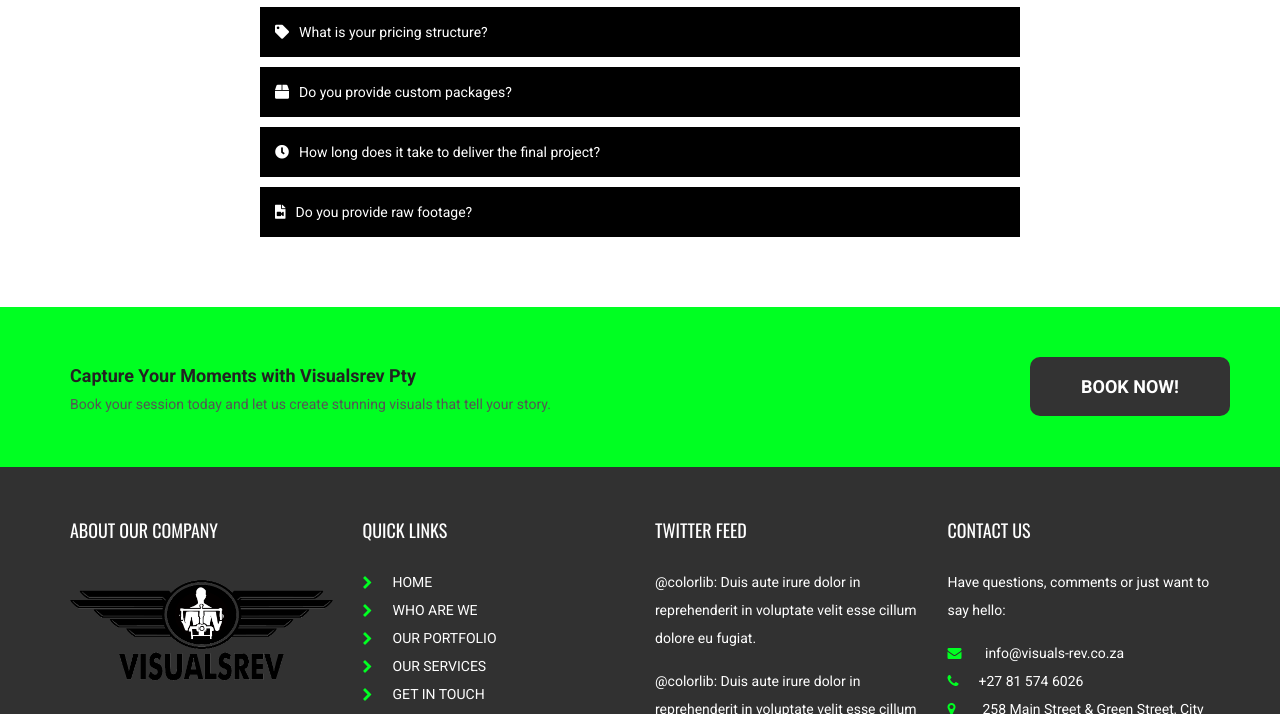
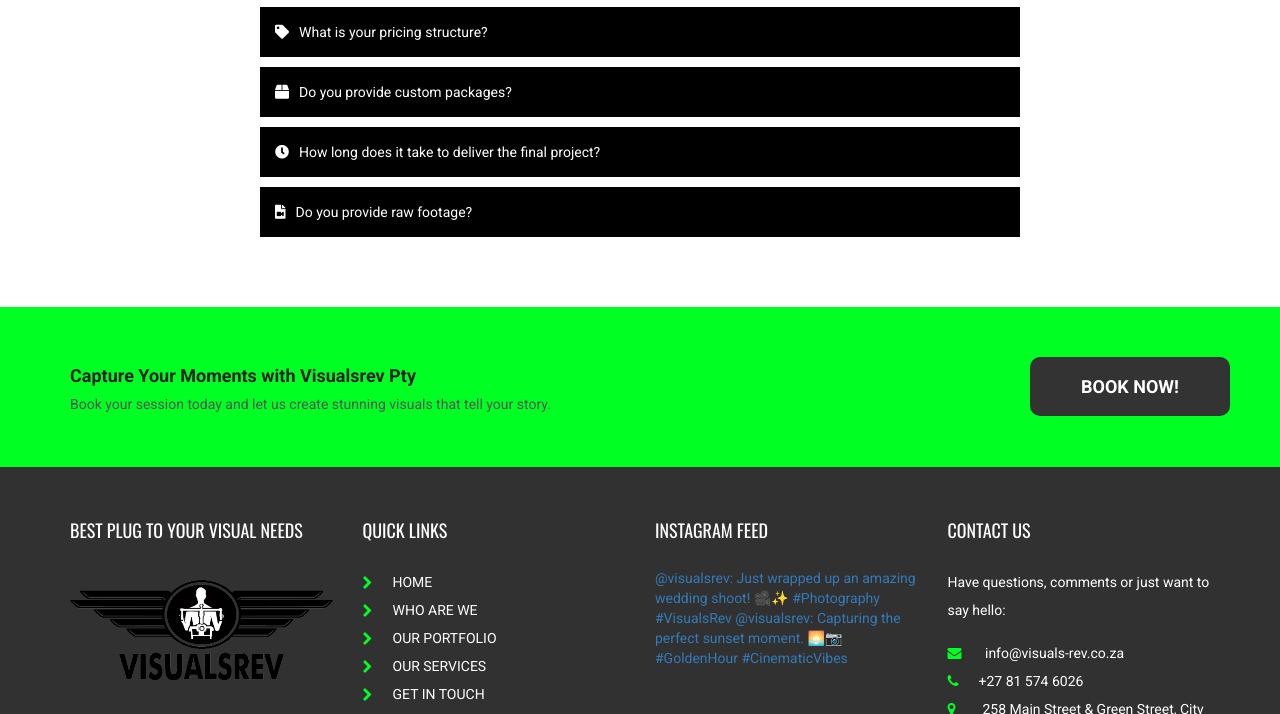
Before and after one commit to st10381674/Melu, a plain HTML site: page Service.html in a window 1280 px wide. Shown: the part 1549-2263 px from the top of the page. Drawn offline with nearby package versions, Linux system fonts and the light colour scheme.

Commit message:
Update Service.html

```diff
--- a/Service.html
+++ b/Service.html
@@ -457,12 +457,12 @@ footer {
 
 
 
-   <!-- Footer Area -->
-   <footer class="footer_area">
+<!-- Footer Area -->
+<footer class="footer_area">
     <div class="container">
         <div class="footer_row row">
             <div class="col-md-3 col-sm-6 footer_about">
-                <h2>ABOUT OUR COMPANY</h2>
+                <h2>BEST PLUG TO YOUR VISUAL NEEDS</h2>
                 <img src="images/vr.PNG" alt="">
                 <ul class="socail_icon">
                     <li><a href="#"><i class="fa fa-instagram" aria-hidden="true"></i></a></li>
@@ -480,9 +480,14 @@ footer {
                 </ul>
             </div>
             <div class="col-md-3 col-sm-6 footer_about">
-                <h2>Twitter Feed</h2>
-                <a href="#" class="twitter">@colorlib: Duis aute irure dolor in reprehenderit in voluptate velit esse cillum dolore eu fugiat.</a>
-                <a href="#" class="twitter">@colorlib: Duis aute irure dolor in reprehenderit in voluptate velit esse cillum dolore eu fugiat.</a>
+                <h2>Instagram Feed</h2>
+                <a href="https://www.instagram.com/your_instagram_handle/" target="_blank" class="instagram-text">
+                    @visualsrev: Just wrapped up an amazing wedding shoot! 🎥✨ #Photography #VisualsRev
+                </a>
+
+                <a href="https://www.instagram.com/your_instagram_handle/" target="_blank" class="instagram-text">
+                    @visualsrev: Capturing the perfect sunset moment. 🌅📷 #GoldenHour #CinematicVibes
+                </a>
             </div>
             <div class="col-md-3 col-sm-6 footer_about">
                 <h2>CONTACT US</h2>
@@ -491,19 +496,15 @@ footer {
                     <ul class="my_address">
                         <li><a href="#"><i class="fa fa-envelope" aria-hidden="true"></i> info@visuals-rev.co.za</a></li>
                         <li><a href="#"><i class="fa fa-phone" aria-hidden="true"></i>+27 81 574 6026</a></li>
-                        <li><a href="#"><i class="fa fa-map-marker" aria-hidden="true"></i><span>258 Main Street & Green Street, City & Suburban  </span></a></li>
+                        <li><a href="#"><i class="fa fa-map-marker" aria-hidden="true"></i><span>258 Main Street & Green Street, City & Suburban</span></a></li>
                     </ul>
                 </address>
             </div>
         </div>
-
-
-
-
     </div>
-
 </footer>
 <!-- End Footer Area -->
+
 
 
 
```
